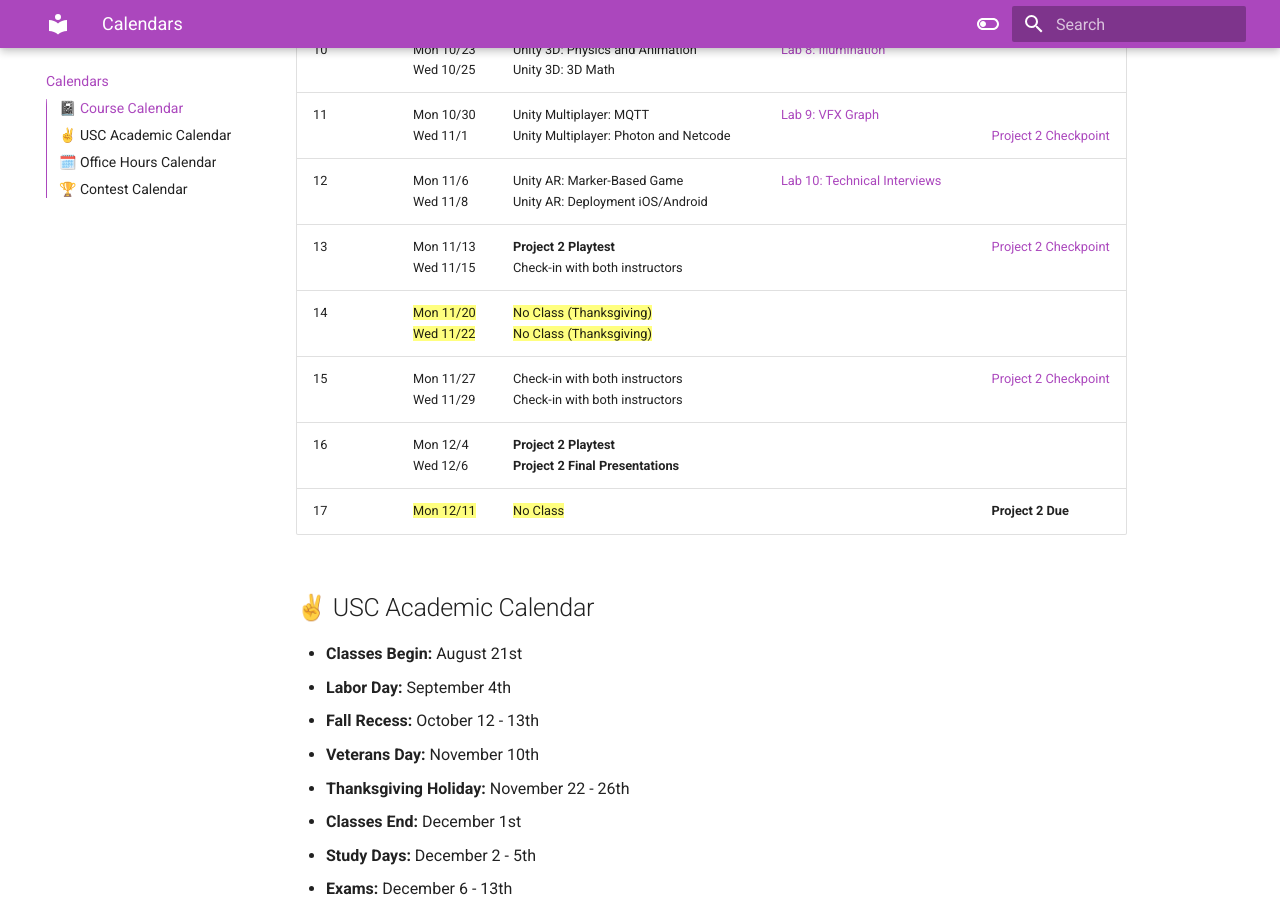
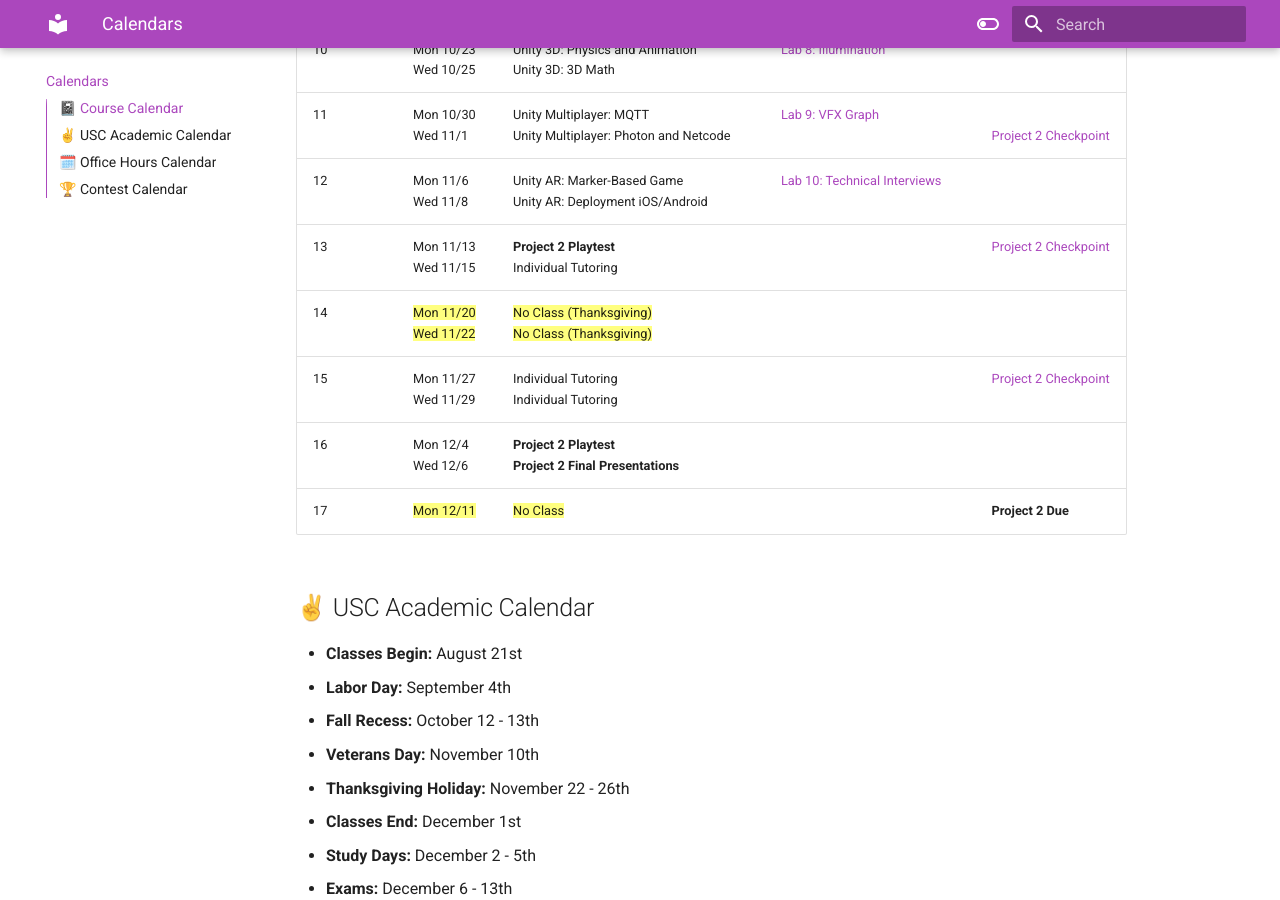
Before and after one commit to usc-ctin583/usc-ctin583.github.io, an MkDocs documentation site: the page built from docs/index.md, in a window 1280 px wide and 900 px high, scrolled down 891 px. Built offline with MkDocs 1.6.1 and Material for MkDocs 9.7.7, drawn with Linux system fonts in a browser that asks for light colours.

```diff
--- a/docs/index.md
+++ b/docs/index.md
@@ -10,13 +10,13 @@
 | 6    |==Mon 9/25== <br> ==Wed 9/27==   | ==[Unity 3D: Player Movement and Collisions](https://www.icloud.com/keynote/01bSAfmd7C45UrRFrT-p8Ezeg#Lecture6)== <br> ==[Unity 3D: Object Oriented Programming](https://www.icloud.com/keynote/0920OrQoVdzLeXbAZZYG6Jp4g#Lecture6)== | ==[Lab 4: Generics and Inheritence](Labs/lab04.md)==| ==[Project 1: Advocacy](./Projects/project1.md)== |
 | 7    | ==Mon 10/2== <br> ==Wed 10/4==   | ==[Embodied Cognition with UC Berkeley](https://bid.berkeley.edu/)== <br> ==USC Resume and LinkedIn Workshop== | ==[Lab 5: Quaternions](Labs/lab05.md)== | ==[Project 1 Checkpoint](./Projects/project1checkpoint.md)== |
 | 8    | ==Mon 10/9== <br> ==Wed 10/11==  | ==[**Project 1 Playtest**](https://www.icloud.com/keynote/032rY3HMcI9uZPbOjrCWyEu8A#Lecture8)== <br> ==[WebGL and ReactJS](https://www.icloud.com/keynote/051QbdWeDu0UYmCHkm2WuFStQ#Lecture8)== | ==[Lab 6: Publishing Builds](Labs/lab06.md)== | ==**[Project 1 Due](Projects/project1due.md)**== |
-| 9    | ==Mon 10/16== <br> Wed 10/18 | ==[Unity UI: uGUI and UI Toolkit](https://www.icloud.com/keynote/05dxP82d9x9mFhNSfsZrNJTAA#Lecture7)== <br> Unity UI: UI Toolkit in World Space | ==[Lab 7: Raycasting](Labs/lab07.md)== | [Project 2](Projects/project2.md) |
+| 9    | ==Mon 10/16== <br> Wed 10/18 | ==[Unity UI: uGUI and UI Toolkit](https://www.icloud.com/keynote/05dxP82d9x9mFhNSfsZrNJTAA#Lecture7)== <br> [Unity UI: UI Toolkit in World Space](https://www.icloud.com/keynote/0f8PvRkhwyFuoYn02FVCtJnyQ#Lecture9) | ==[Lab 7: Raycasting](Labs/lab07.md)== | [Project 2](Projects/project2.md) |
 | 10   | Mon 10/23 <br> Wed 10/25 | Unity 3D: Physics and Animation <br> Unity 3D: 3D Math | [Lab 8: Illumination](Labs/lab08.md) |
 | 11   | Mon 10/30 <br> Wed 11/1  | Unity Multiplayer: MQTT <br> Unity Multiplayer: Photon and Netcode | [Lab 9: VFX Graph](Labs/lab09.md) | <br> [Project 2 Checkpoint](Projects/project2checkpoint1.md) |
 | 12   | Mon 11/6 <br> Wed 11/8   | Unity AR: Marker-Based Game <br> Unity AR: Deployment iOS/Android | [Lab 10: Technical Interviews](Labs/lab10.md) |
-| 13   | Mon 11/13 <br> Wed 11/15 |  **Project 2 Playtest** <br> Check-in with both instructors | | [Project 2 Checkpoint](Projects/project2checkpoint2.md)|
+| 13   | Mon 11/13 <br> Wed 11/15 |  **Project 2 Playtest** <br> Individual Tutoring | | [Project 2 Checkpoint](Projects/project2checkpoint2.md)|
 | 14   | ==Mon 11/20== <br> ==Wed 11/22== | ==No Class (Thanksgiving)== <br> ==No Class (Thanksgiving)== | | |
-| 15   | Mon 11/27 <br> Wed 11/29 | Check-in with both instructors <br> Check-in with both instructors | | [Project 2 Checkpoint](Projects/project2checkpoint3.md) |
+| 15   | Mon 11/27 <br> Wed 11/29 | Individual Tutoring <br> Individual Tutoring | | [Project 2 Checkpoint](Projects/project2checkpoint3.md) |
 | 16   | Mon 12/4 <br> Wed 12/6   | **Project 2 Playtest** <br> **Project 2 Final Presentations** | | |
 | 17   | ==Mon 12/11== | ==No Class== | | **Project 2 Due** |
 
```
